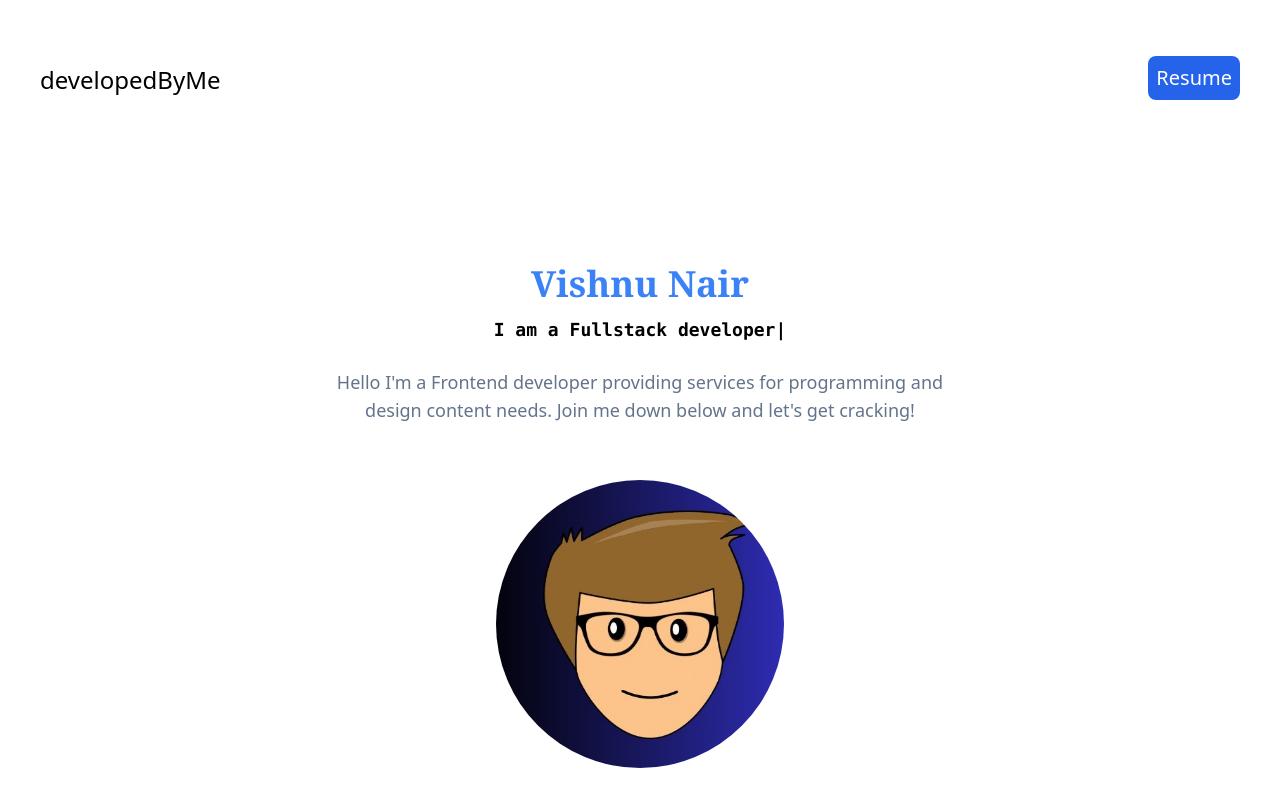
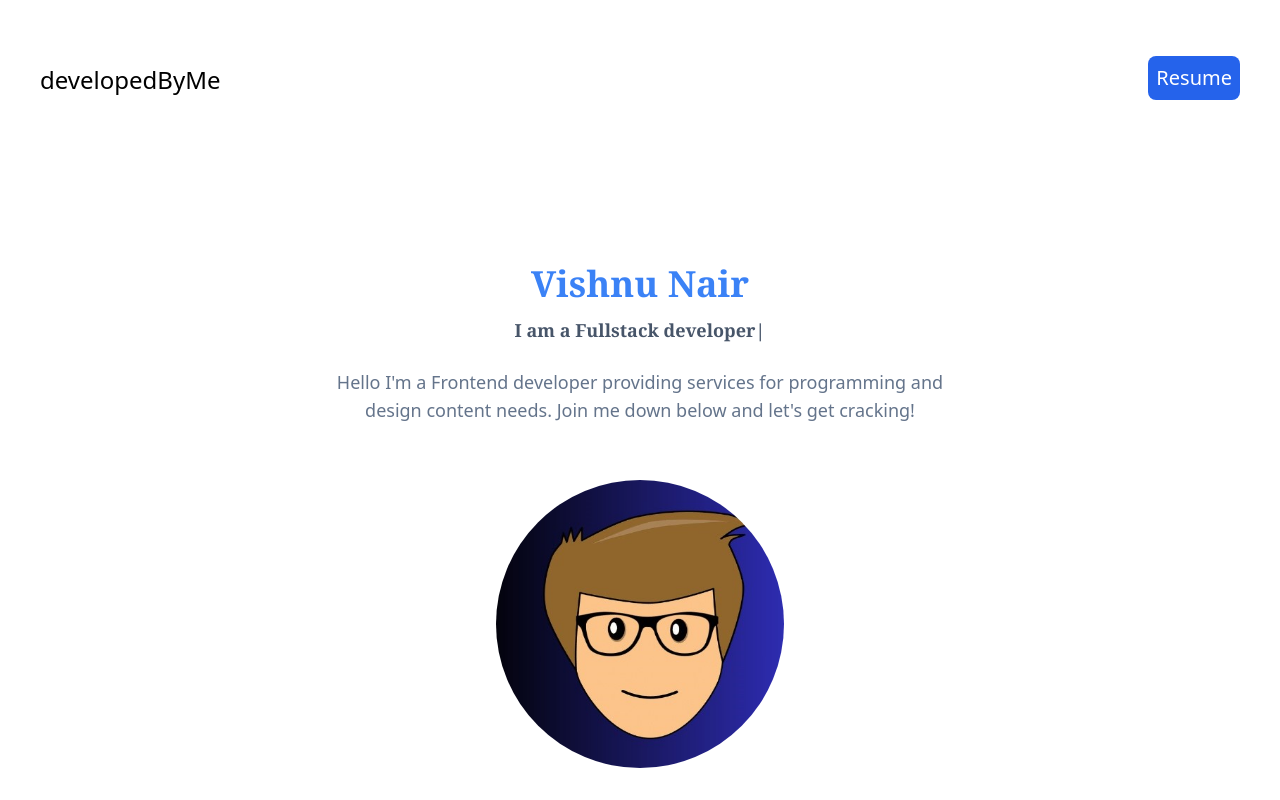
Before and after one commit to vish-n-u/resume, a React (Create React App) app: page / in a window 1280 px wide. Shown: the top 800 px of the page. Built offline with nearby package versions, Linux system fonts and the light colour scheme; what tailwindcss-animatecss would draw is missing.

Commit message:
made minor changes

```diff
--- a/public/index.html
+++ b/public/index.html
@@ -28,7 +28,8 @@
       work correctly both with client-side routing and a non-root public URL.
       Learn how to configure a non-root public URL by running `npm run build`.
     -->
-    <title>React App</title>
+    <title>Resume</title>
+    <link rel="icon" href="../src/utils/resum.jpg" type="image/x-icon" />
   </head>
   <body>
     <noscript>You need to enable JavaScript to run this app.</noscript>
--- a/src/header/header.js
+++ b/src/header/header.js
@@ -51,11 +51,11 @@ function Header() {
       <div className="text-4xl mt-32 font-extrabold font-serif text-blue-500">
         {name}
       </div>
-      <div className="text-lg text-lime-black m-2 mt-3 font-mono font-semibold">
+      <div className="text-lg  text-slate-600 m-2 mt-3 font-serif font-bold">
         {myInfo + "|"}
       </div>
       <div className=" lg:w-1/2 md:w-1/2 flex align-middle justify-center content-center lg:text-center md:text-center ">
-        <h1 className="text-base m-4 text-slate-500 md:text-lg lg:text-lg">
+        <h1 className="text-base  m-4 text-slate-500 md:text-lg lg:text-lg">
           {abtMyself}
         </h1>
       </div>
```
Also changed, not shown: src/utils/resum.jpg (added).
